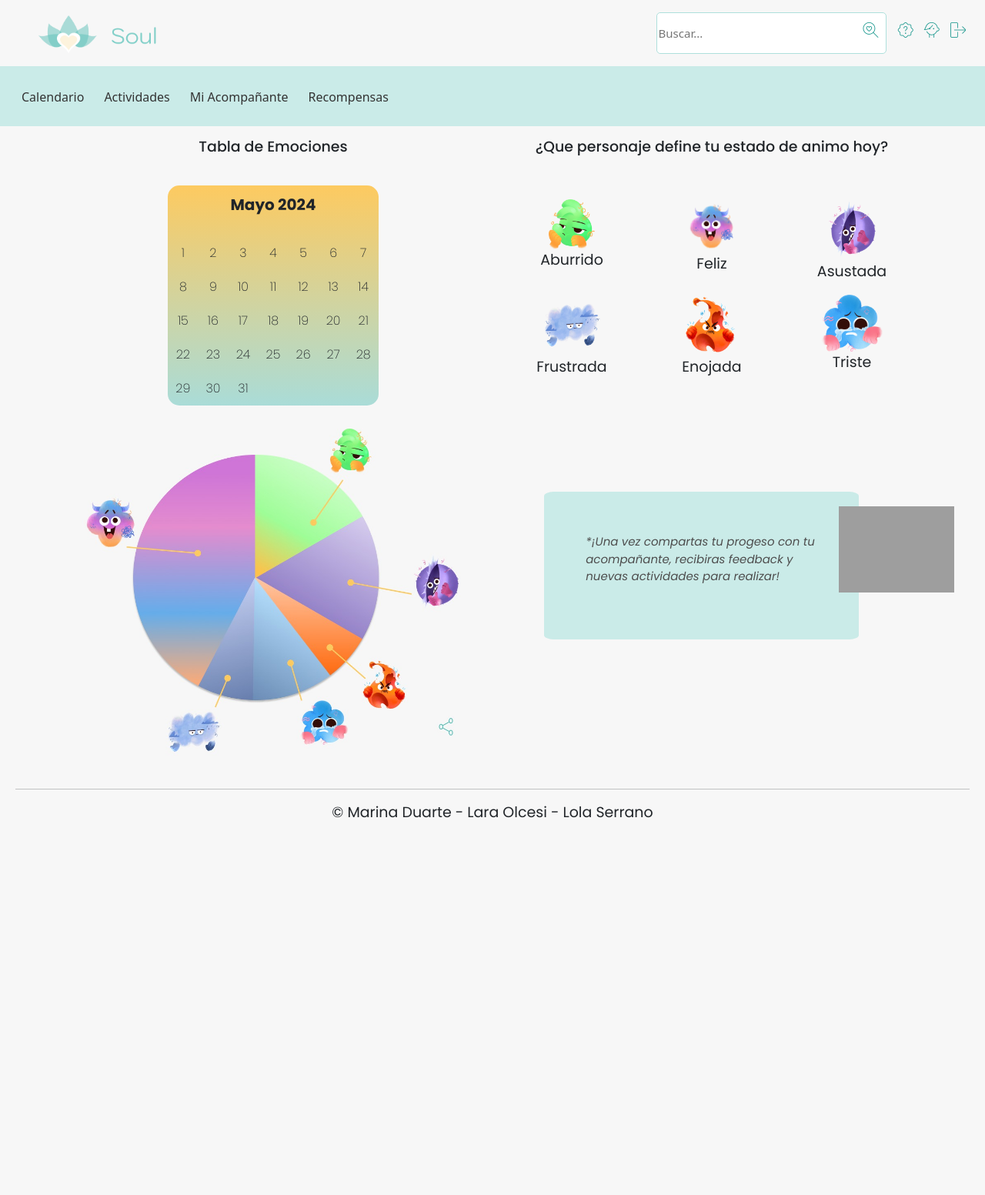
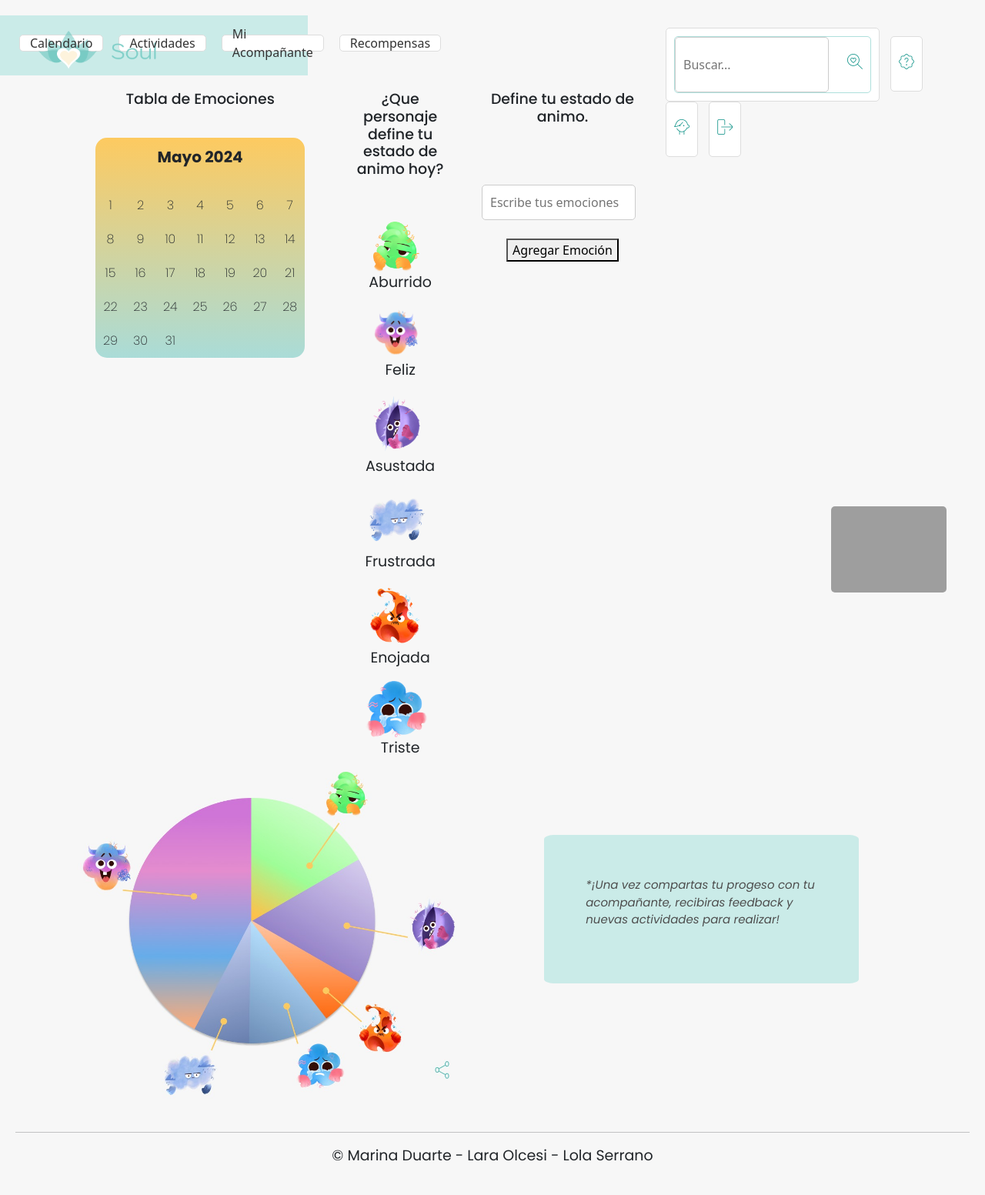
Before and after one commit to mlolaserrano/soul, a PHP site: page /pages/calendario.html in a window 1280 px wide. Shown: the whole page at 77% size. Before the commit the page ends 1063 px from the top, so only its background shows below. Run offline with PHP 8.4, Linux system fonts and the light colour scheme; some libraries are stand-ins or nearby versions; some web fonts are replaced; grey boxes are pictures that could not be loaded.

Commit message:
emociones

```diff
--- a/assets/css/styles.css
+++ b/assets/css/styles.css
@@ -1917,3 +1917,117 @@ border-radius: 15px;
   border-radius: 8px;
   box-sizing: border-box;
 }
+
+
+
+
+
+
+
+/*Lista emociones*/
+
+.ListaTareas{
+  margin: 0;
+  padding: 0;
+  display: flex;
+  flex-direction: column;
+  align-items: center;
+  justify-content: center;
+  height: 100vh;
+}
+
+h1 {
+color: #000000;
+}
+
+
+ul {
+list-style-type: none;
+padding: 0;
+margin: 20px 0;
+width: 100%;
+max-width: 400px;
+}
+
+li {
+background-color: #fff;
+border: 1px solid #ddd;
+border-radius: 5px;
+padding: 10px;
+margin-bottom: 10px;
+display: flex;
+align-items: center;
+justify-content: space-between;
+transition: background-color 0.3s ease;
+}
+
+li:hover {
+background-color: #f0f0f0;
+}
+
+img {
+border-radius: 5px;
+margin-right: 10px;
+}
+
+input[type="text"] {
+width: 200px;
+padding: 10px;
+border: 1px solid #ccc;
+border-radius: 5px;
+margin-right: 10px;
+font-size: 16px;
+}
+
+input[type="file"] {
+padding: 10px;
+font-size: 14px;
+
+}
+
+.Tareasl button {
+background-color: #46594a;
+color: white;
+border: none;
+padding: 10px 15px;
+border-radius: 5px;
+cursor: pointer;
+font-size: 16px;
+position: relative;
+display: flex;
+justify-content: center;
+align-items: center;
+
+}
+
+button:hover {
+background-color: #6e9075;
+}
+
+#taskList span {
+flex-grow: 1;
+margin-left: 10px;
+}
+
+#taskList input[type="checkbox"] {
+margin-left: 10px;
+transform: scale(1.3);
+}
+
+#taskList button {
+background-color: transparent;
+border: none;
+cursor: pointer;
+font-size: 1.5rem;
+}
+
+#taskImage{
+background-color: #46594a;
+color: white;
+border: none;
+padding: 10px 15px;
+border-radius: 5px;
+cursor: pointer;
+font-size: 16px;
+
+}
--- a/assets/js/scripts.js
+++ b/assets/js/scripts.js
@@ -224,3 +224,129 @@ const myInput = document.getElementById('myInput')
 myModal.addEventListener('shown.bs.modal', () => {
   myInput.focus()
 })
+
+
+
+
+
+
+
+
+
+// Pagina de Lista
+
+const apiKey = '$2a$10$VNNriVDRpRdHOUYyp50cWekzgExfoG4lkWK2DFlFt7NZd9vxzce46'; //JSONbin apiKey https://jsonbin.io/app/app/api-keys
+const binId = '671c0f7b9fd07d161ce48d63'; //JSONbin ID https://jsonbin.io/app/account/summary
+const idImgur = '34defce0edb2505'; //Imgur API Key https://api.imgur.com/oauth2/addclient
+
+// Cargar tareas cuando se abre la página
+window.onload = function() {
+    loadTasks();
+};
+
+// Función para cargar las tareas consultando en la API de JSONbin
+async function loadTasks() {
+    try {
+        const response = await axios.get(`https://api.jsonbin.io/v3/b/${binId}`, {
+            headers: { 'X-Master-Key': apiKey }
+        });
+        const tasks = response.data.record.tasks;
+        displayTasks(tasks);
+    } catch (error) {
+        console.error('Error cargando tareas:', error);
+    }
+}
+
+// Función para mostrar las tareas en la página
+function displayTasks(tasks) {
+    const taskList = document.getElementById('taskList');
+    taskList.innerHTML = ''; // Limpiar la lista antes de mostrar nuevas tareas
+
+    tasks.forEach(task => {
+        const li = document.createElement('li');
+        li.innerHTML = `
+            <img src="${task.image_url}" alt="Imagen" width="50">
+            <span>${task.task}</span>
+            <input type="checkbox" ${task.checked ? 'checked' : ''} onclick="toggleTask(${task.id})">
+        `;
+
+        taskList.appendChild(li);
+    });
+}
+
+
+// Función para agregar una nueva tarea
+async function addTask() {
+    const newTask = document.getElementById('newTask').value;
+    const taskImage = document.getElementById('taskImage').files[0];
+
+    if (!newTask || !taskImage) {
+        alert('Por favor, ingresa una tarea y selecciona una imagen.');
+        return;
+    }
+
+    try {
+        // Subir imagen a Imgur
+        const formData = new FormData();
+        formData.append('image', taskImage);
+
+        const imgurResponse = await axios.post('https://api.imgur.com/3/image', formData, {
+            headers: { Authorization: 'Client-ID ' + idImgur }
+        });
+
+        const imageUrl = imgurResponse.data.data.link;
+
+        // Obtener tareas actuales
+        const response = await axios.get(`https://api.jsonbin.io/v3/b/${binId}`, {
+            headers: { 'X-Master-Key': apiKey }
+        });
+        const tasks = response.data.record.tasks;
+
+        // Crear nueva tarea
+        const newTaskObject = {
+            id: tasks.length + 1,
+            task: newTask,
+            image_url: imageUrl,
+            checked: false
+        };
+
+        // Agregar la nueva tarea a la lista
+        tasks.push(newTaskObject);
+
+        // Guardar las tareas actualizadas en JSONBin
+        await axios.put(`https://api.jsonbin.io/v3/b/${binId}`, { tasks }, {
+            headers: { 'Content-Type': 'application/json', 'X-Master-Key': apiKey }
+        });
+
+        // Recargar la lista de tareas
+        loadTasks();
+
+    } catch (error) {
+        console.error('Error al agregar la tarea:', error);
+    }
+}
+
+
+
+// Función para eliminar una tarea
+async function deleteTask(taskId) {
+    try {
+        const response = await axios.get(`https://api.jsonbin.io/v3/b/${binId}`, {
+            headers: { 'X-Master-Key': apiKey }
+        });
+        let tasks = response.data.record.tasks;
+
+        // Filtrar la tarea que debe eliminarse
+        tasks = tasks.filter(t => t.id !== taskId);
+
+        // Guardar las tareas actualizadas en JSONBin
+        await axios.put(`https://api.jsonbin.io/v3/b/${binId}`, { tasks }, {
+            headers: { 'Content-Type': 'application/json', 'X-Master-Key': apiKey }
+        });
+
+        // Recargar la lista de tareas
+        loadTasks();
+    } catch (error) {
+        console.error('Error al eliminar la tarea:', error);
+    }
+}
--- a/pages/calendario.html
+++ b/pages/calendario.html
@@ -138,6 +138,22 @@
             </div>
           </div>
         </div>
+        <div class="col" class="Llistadetareas">
+          <h3>Define tu estado de animo.</h3>
+          <br>
+          <br>
+          <div class="container text-center">
+            <div class="row align-items-start">
+              <div class="col">
+                <ul id="taskList"></ul>
+                 <div>
+                   <input type="text" id="newTask" placeholder="Escribe tus emociones">
+                 </div>
+                 <br>
+                 <button class="Tareasl" onclick="addTask()">Agregar Emoción</button>
+              </div>
+          </div>
+        </div>
       </div>
     </div>
   </section>
```
